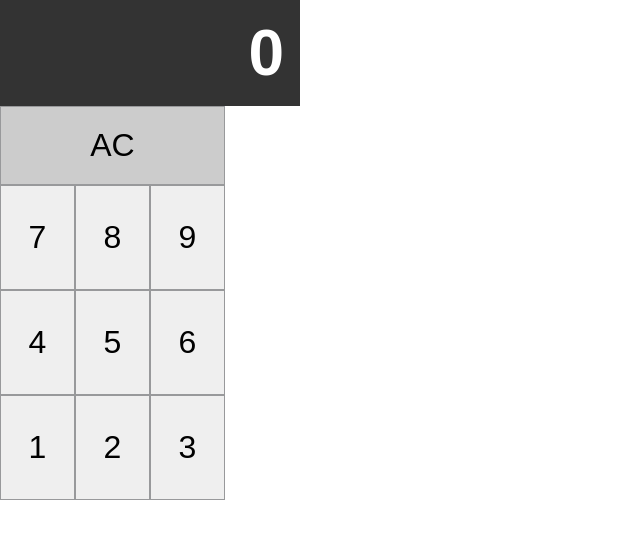
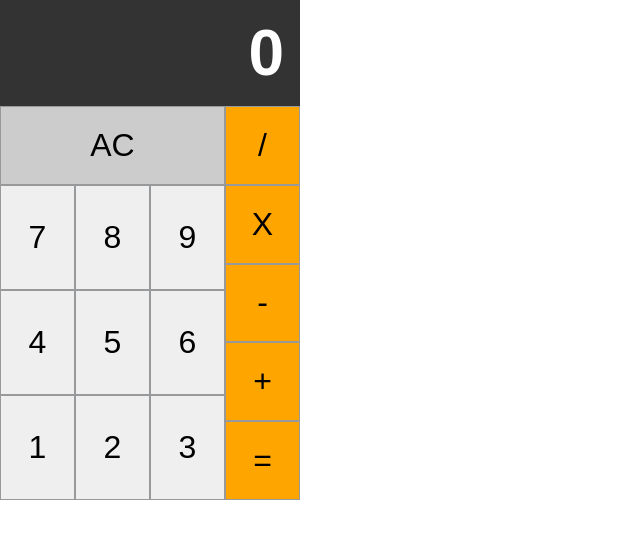
Before and after one commit to next-step/react-calculator, a React (Vite) app: page / in a window 1280 px wide. Shown: the top 538 px of the page, without its empty margins (0-640 px from the left). Built offline with nearby package versions, Linux system fonts and the light colour scheme; the HTML template or start-up script is replaced by a standard one.

Commit message:
feat: 연산 버튼 ui 적용

```diff
--- a/src/Calculator/Calculator.tsx
+++ b/src/Calculator/Calculator.tsx
@@ -1,4 +1,5 @@
 import DigitButtonList from './DigitButtonList'
+import OperationButtonList from './OperationButtonList'
 
 const Calculator = () => {
   return (
@@ -8,6 +9,7 @@ const Calculator = () => {
       <div className="modifiers subgrid">
         <button className="modifier">AC</button>
       </div>
+      <OperationButtonList />
     </section>
   )
 }
--- /dev/null
+++ b/src/Calculator/OperationButtonList/OperationButton/OperationButton.const.ts
@@ -0,0 +1 @@
+export const OPERATIONS = ['/', 'X', '-', '+', '='] as const
--- /dev/null
+++ b/src/Calculator/OperationButtonList/OperationButton/OperationButton.tsx
@@ -0,0 +1,17 @@
+import { ComponentProps } from 'react'
+import { OPERATION } from './OperationButton.type'
+
+type Props = { operation: OPERATION } & Omit<
+  ComponentProps<'button'>,
+  'children'
+>
+
+const OperationButton = ({ operation, ...rest }: Props) => {
+  return (
+    <button className="operation" {...rest}>
+      {operation}
+    </button>
+  )
+}
+
+export default OperationButton
--- /dev/null
+++ b/src/Calculator/OperationButtonList/OperationButton/OperationButton.type.ts
@@ -0,0 +1,3 @@
+import { OPERATIONS } from './OperationButton.const'
+
+export type OPERATION = (typeof OPERATIONS)[number]
--- /dev/null
+++ b/src/Calculator/OperationButtonList/OperationButton/index.ts
@@ -0,0 +1 @@
+export { default } from './OperationButton'
--- /dev/null
+++ b/src/Calculator/OperationButtonList/OperationButtonList.tsx
@@ -0,0 +1,14 @@
+import OperationButton from './OperationButton'
+import { OPERATIONS } from './OperationButton/OperationButton.const'
+
+const OperationButtonList = () => {
+  return (
+    <div className="operations subgrid">
+      {OPERATIONS.map((operation) => (
+        <OperationButton operation={operation} />
+      ))}
+    </div>
+  )
+}
+
+export default OperationButtonList
--- /dev/null
+++ b/src/Calculator/OperationButtonList/index.ts
@@ -0,0 +1 @@
+export { default } from './OperationButtonList'
```
